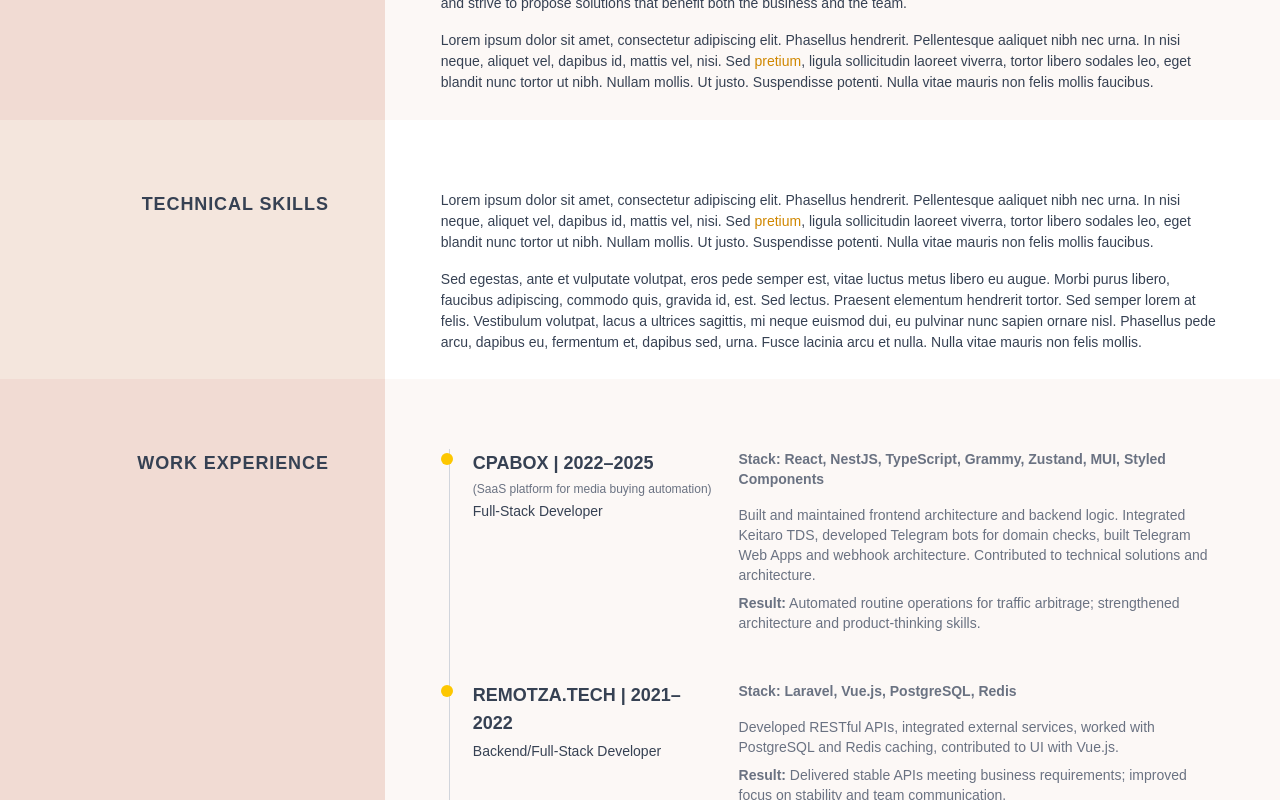
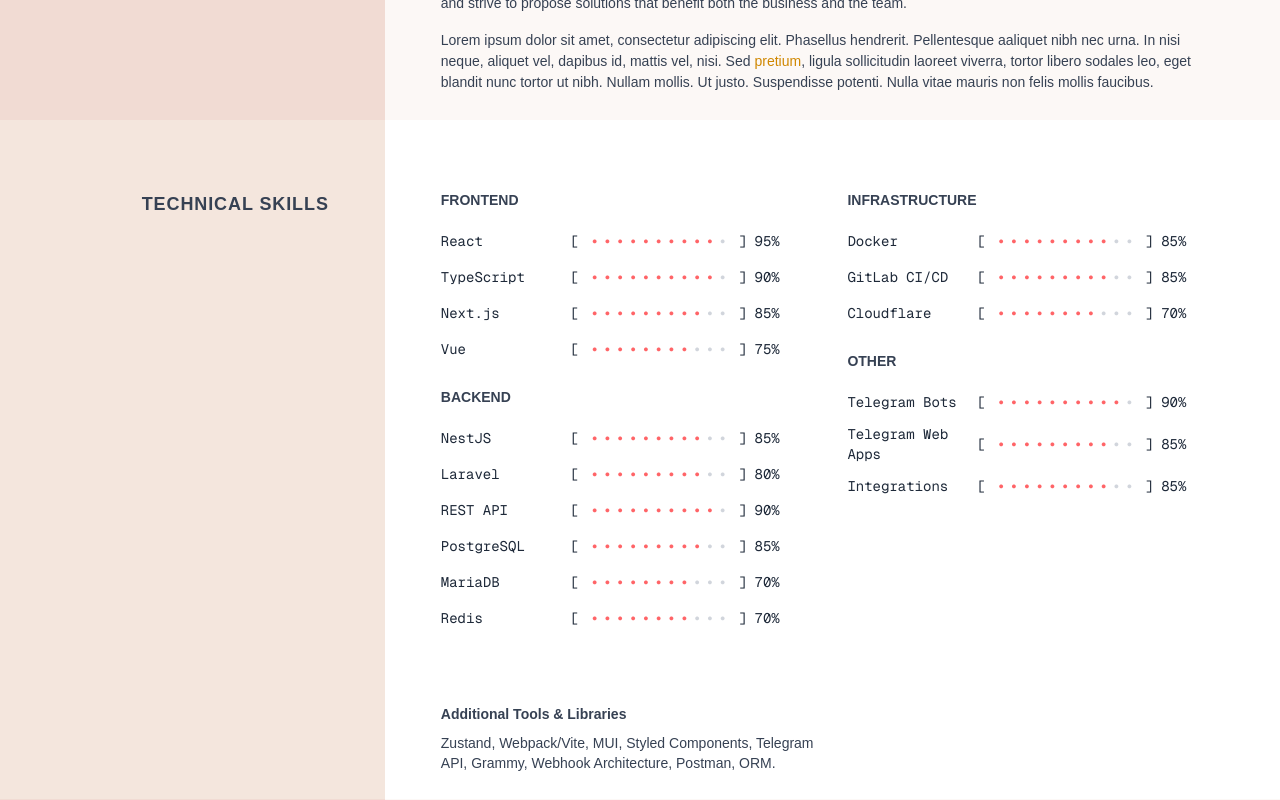
Before and after one commit to devforthewin/folio-metrics, a Next.js app: page / in a window 1280 px wide. Shown: the part 940-1740 px from the top of the page. Built offline with nearby package versions, Linux system fonts and the light colour scheme.

Commit message:
feat(ckills): add bars

```diff
--- a/package.json
+++ b/package.json
@@ -11,10 +11,12 @@
   "dependencies": {
     "@fortawesome/fontawesome-svg-core": "^6.7.2",
     "@fortawesome/free-brands-svg-icons": "^6.7.2",
+    "@fortawesome/free-solid-svg-icons": "^6.7.2",
     "@fortawesome/react-fontawesome": "^0.2.2",
     "@next-auth/prisma-adapter": "^1.0.7",
     "@prisma/client": "^6.11.1",
     "date-fns": "^4.1.0",
+    "framer-motion": "^12.23.6",
     "mysql2": "^3.14.1",
     "next": "15.3.4",
     "next-auth": "^4.24.11",
--- /dev/null
+++ b/src/components/SkillBarText.tsx
@@ -0,0 +1,51 @@
+'use client'
+
+import { useState, useEffect } from 'react'
+
+type SkillBarTextProps = {
+  name: string
+  percent: number
+}
+
+export default function SkillBarText({ name, percent }: SkillBarTextProps) {
+  const [filledLength, setFilledLength] = useState(0)
+
+  const totalLength = 11
+  const targetLength = Math.round((percent / 100) * totalLength)
+
+  useEffect(() => {
+    let current = 0
+    const interval = setInterval(() => {
+      current += 1
+      if (current > targetLength) {
+        clearInterval(interval)
+      } else {
+        setFilledLength(current)
+      }
+    }, 20)
+    return () => clearInterval(interval)
+  }, [targetLength])
+
+  const blocks = Array.from({ length: totalLength }).map((_, idx) => (
+    <span
+      key={idx}
+      className={`text-lg ${
+        idx < filledLength ? 'text-red-400' : 'text-gray-300'
+      }`}
+    >
+      •
+    </span>
+  ))
+
+  return (
+    <div className="mb-2 font-mono text-sm text-gray-800 flex items-center">
+      <span className="w-[130px]">{name}</span>
+      <span className="flex items-center gap-[10px]">
+        <span>[</span>
+        <span className="flex gap-[2px]">{blocks}</span>
+        <span>]</span>
+      </span>
+      <span className="ml-2">{percent}%</span>
+    </div>
+  )
+}
--- a/src/components/ui/TechnicalSkills.tsx
+++ b/src/components/ui/TechnicalSkills.tsx
@@ -1,3 +1,5 @@
+import SkillBarText from '@/components/SkillBarText'
+
 export default function TechnicalSkills() {
   return (
     <section className="flex w-full text-gray-700 relative">
@@ -32,47 +34,53 @@
           </div>
         </div>
 
-        {/* Правая часть — текст */}
-        <div
-          className=" bg-[#FFFFFF] flex-1 flex flex-col
-        pt-[1.75rem]
-                  px-[1.75rem]
+        {/* Правая часть — Скиллы */}
+        <div className="bg-[#FFFFFF] flex-1 flex flex-col pt-[1.75rem] px-[1.75rem] lg:pt-[4.375rem] lg:pb-[1.6625rem] md:pt-[1.75rem] md:pb-[1.4rem] md:px-[3.5rem]">
 
-                  lg:pt-[4.375rem]
-                  lg:pb-[1.6625rem]
+          <div className="grid grid-cols-1 md:grid-cols-2 gap-8">
 
-                  md:pt-[1.75rem]
-                  md:pb-[1.4rem]
-                  md:px-[3.5rem]"
-        >
-          <div className="">
-            <p className="mb-4">
-              Lorem ipsum dolor sit amet, consectetur adipiscing elit. Phasellus hendrerit. Pellentesque aaliquet nibh
-              nec
-              urna. In nisi neque, aliquet vel, dapibus id, mattis vel, nisi. Sed{' '}
-              <span className="text-yellow-600 font-medium">pretium</span>, ligula sollicitudin laoreet viverra, tortor
-              libero
-              sodales leo, eget blandit nunc tortor ut nibh. Nullam mollis. Ut justo. Suspendisse potenti. Nulla vitae
-              mauris
-              non felis mollis faucibus.
-            </p>
-            <p>
-              Sed egestas, ante et vulputate volutpat, eros pede semper est, vitae luctus metus libero eu augue. Morbi
-              purus
-              libero, faucibus adipiscing, commodo quis, gravida id, est. Sed lectus. Praesent elementum hendrerit
-              tortor.
-              Sed
-              semper lorem at felis. Vestibulum volutpat, lacus a ultrices sagittis, mi neque euismod dui, eu pulvinar
-              nunc
-              sapien ornare nisl. Phasellus pede arcu, dapibus eu, fermentum et, dapibus sed, urna. Fusce lacinia arcu
-              et
-              nulla.
-              Nulla vitae mauris non felis mollis.
-            </p>
+            {/* Левая колонка */}
+            <div>
+              <h3 className="text-md font-bold mb-4 uppercase">Frontend</h3>
+              <SkillBarText name="React" percent={95} />
+              <SkillBarText name="TypeScript" percent={90} />
+              <SkillBarText name="Next.js" percent={85} />
+              <SkillBarText name="Vue" percent={75} />
+
+              <h3 className="text-md font-bold mt-6 mb-4 uppercase">Backend</h3>
+              <SkillBarText name="NestJS" percent={85} />
+              <SkillBarText name="Laravel" percent={80} />
+              <SkillBarText name="REST API" percent={90} />
+              <SkillBarText name="PostgreSQL" percent={85} />
+              <SkillBarText name="MariaDB" percent={70} />
+              <SkillBarText name="Redis" percent={70} />
+            </div>
+
+            {/* Правая колонка */}
+            <div>
+              <h3 className="text-md font-bold mb-4 uppercase">Infrastructure</h3>
+              <SkillBarText name="Docker" percent={85}/>
+              <SkillBarText name="GitLab CI/CD" percent={85}/>
+              <SkillBarText name="Cloudflare" percent={70}/>
+
+              <h3 className="text-md font-bold mt-6 mb-4 uppercase">Other</h3>
+              <SkillBarText name="Telegram Bots" percent={90}/>
+              <SkillBarText name="Telegram Web Apps" percent={85}/>
+              <SkillBarText name="Integrations" percent={85}/>
+            </div>
+            <div className="mt-8">
+              <h3 className="text-md font-semibold mb-2">Additional Tools & Libraries</h3>
+              <p className="text-sm text-gray-700">
+                Zustand, Webpack/Vite, MUI, Styled Components, Telegram API, Grammy, Webhook Architecture, Postman,
+                ORM.
+              </p>
+            </div>
+
           </div>
+
         </div>
+      </div>
 
-      </div>
     </section>
   )
 }
```
Also changed, not shown: 1 other file (tests, documents, lock files or other folders).
